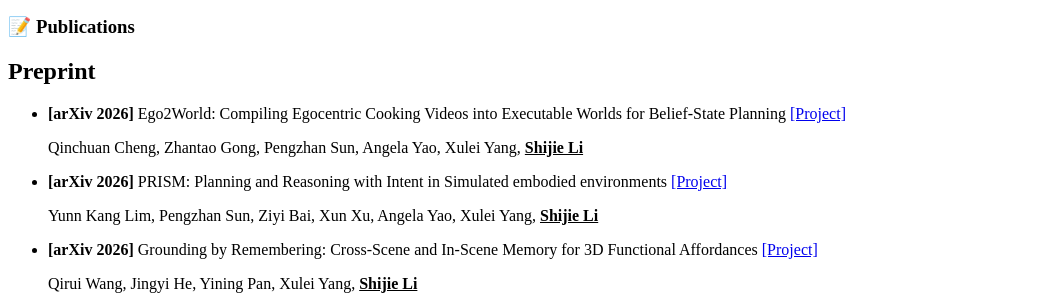
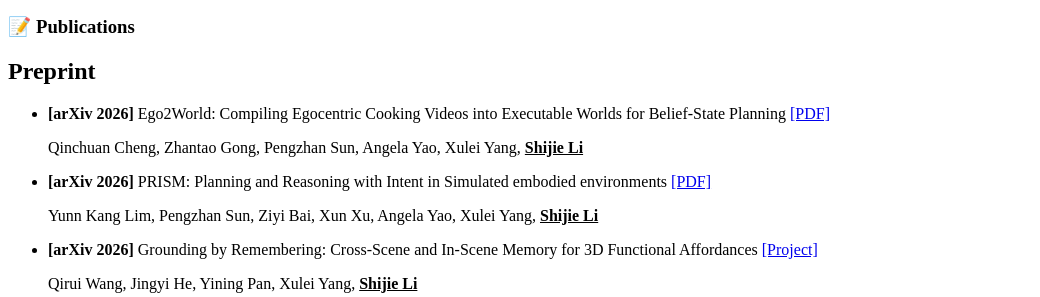
Before and after one commit to sj-li/sj-li.github.io, a Jekyll site: the page built from _pages/includes/pub.md, in a window 1280 px wide and 900 px high, scrolled down 591 px. Shown: the part 155-452 px from the top of the window, without its empty margins (0-1040 px from the left). Built offline with Jekyll 4.4.1, drawn with Linux system fonts in a browser that asks for light colours; our own code applies the rules of GitHub Pages for plain Markdown files.

Commit message:
Replace project links with PDF for Ego2World and PRISM

```diff
--- a/_pages/includes/pub.md
+++ b/_pages/includes/pub.md
@@ -3,11 +3,11 @@
 # 📝 Publications
 
 ## Preprint
-- **[arXiv 2026]** Ego2World: Compiling Egocentric Cooking Videos into Executable Worlds for Belief-State Planning [[Project]](/PROJ/Ego2World/)
+- **[arXiv 2026]** Ego2World: Compiling Egocentric Cooking Videos into Executable Worlds for Belief-State Planning [[PDF]](https://arxiv.org/pdf/2605.13335)
 
   Qinchuan Cheng, Zhantao Gong, Pengzhan Sun, Angela Yao, Xulei Yang, **<u>Shijie Li</u>**
 
-- **[arXiv 2026]** PRISM: Planning and Reasoning with Intent in Simulated embodied environments [[Project]](/PROJ/PRISM/)
+- **[arXiv 2026]** PRISM: Planning and Reasoning with Intent in Simulated embodied environments [[PDF]](https://arxiv.org/pdf/2605.11534)
 
   Yunn Kang Lim, Pengzhan Sun, Ziyi Bai, Xun Xu, Angela Yao, Xulei Yang, **<u>Shijie Li</u>**
 
```
